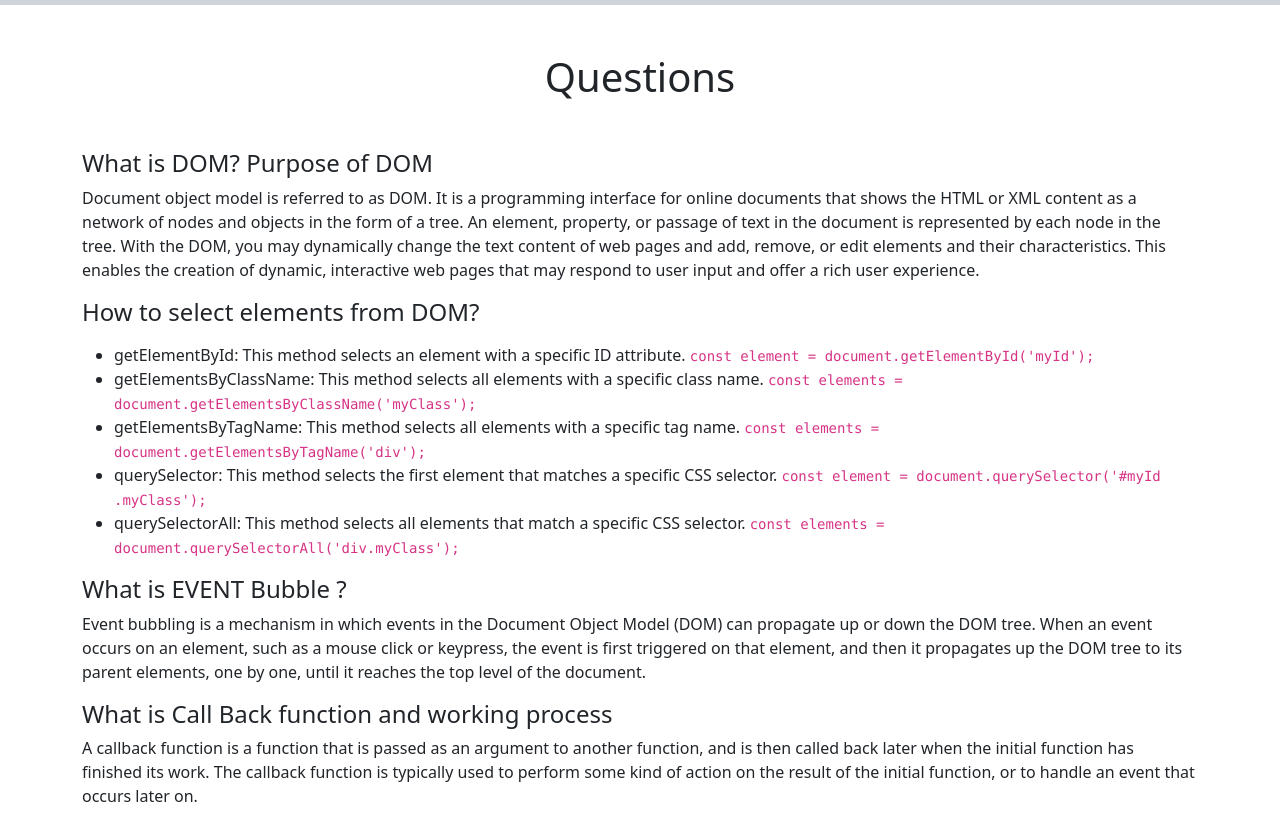
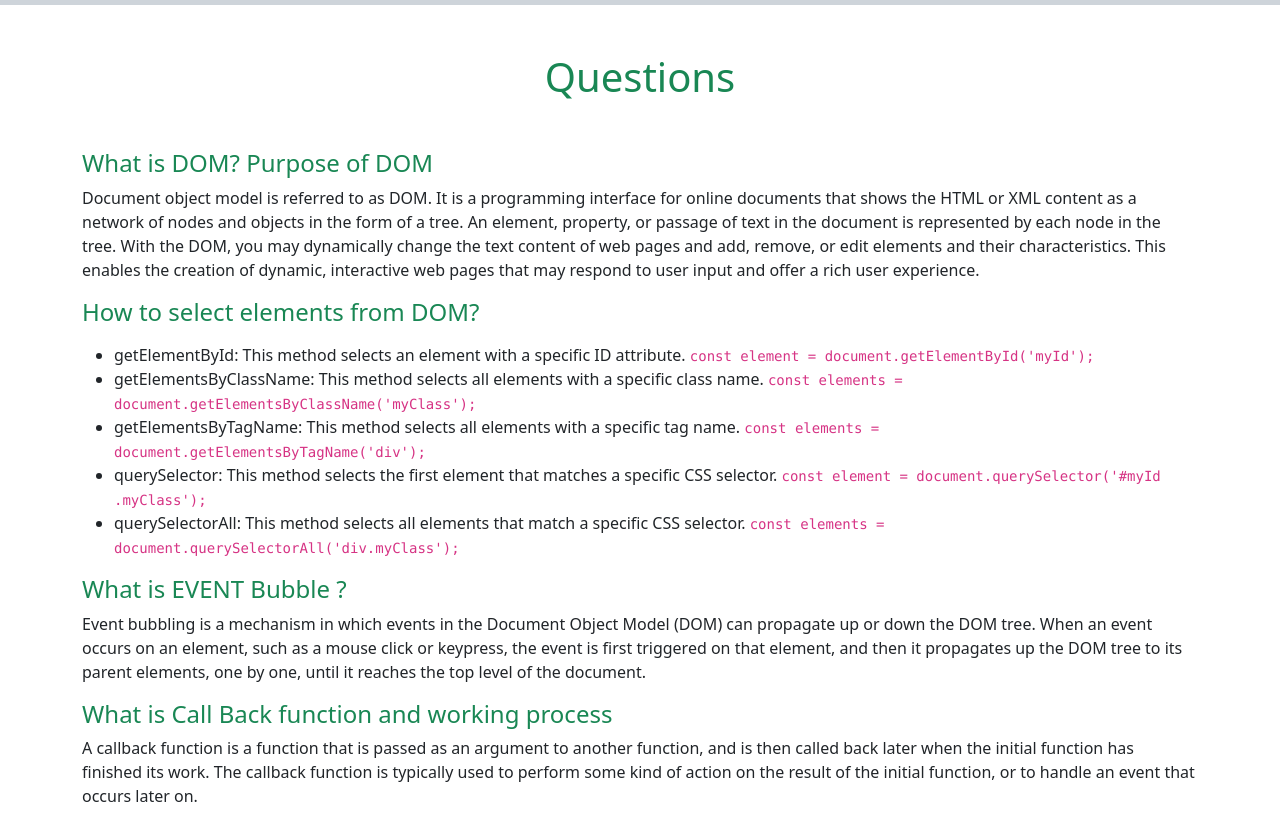
Before and after one commit to ShakawathHossen/area-calculator, a plain HTML site: page blog.html in a window 1280 px wide. Shown: the part 62-902 px from the top of the page. Drawn offline with nearby package versions, Linux system fonts and the light colour scheme.

Commit message:
re write some code and final commit

```diff
--- a/JS/calculation.js
+++ b/JS/calculation.js
@@ -59,7 +59,7 @@ document.getElementById("rectangle-btn").addEventListener("click", function () {
   }
 
 
-  // make calculations for rectangle
+  // make calculations for rectangle with reuseable function
   const rectangleArea = displayValue(rectangleWidth, rectangleLength);
   // error handle for NAN and negative numbers
   if (isNaN(rectangleArea) || rectangleArea < 0 || rectangleArea == "") {
--- a/JS/common.js
+++ b/JS/common.js
@@ -28,13 +28,13 @@ function getBackHomeButton() {
   window.location.href = "index.html";
 }
 
-// color chgane on mouseover
+// multiplication function for reuse
 function displayValue(a, b){
   const sum = (a*b);
   return sum;
 }
 
-
+// color chgane on mouseenter function call
 function randomBackground(geometry){
   geometry.addEventListener('mouseenter', function() {
   let randomColor = "#" + Math.floor(Math.random()*16777215).toString(16);
--- a/blog.html
+++ b/blog.html
@@ -20,12 +20,12 @@
     <!-- main start  -->
     <section>
       <div class="container my-5">
-        <h1 class="text-center my-5">Questions</h1>
-        <h4>What is DOM? Purpose of DOM</h4>
+        <h1 class="text-center my-5 text-success">Questions</h1>
+        <h4 class="text-success">What is DOM? Purpose of DOM</h4>
         <p>Document object model is referred to as DOM. It is a programming interface for online documents that shows the HTML or XML content as a network of nodes and objects in the form of a tree. An element, property, or passage of text in the document is represented by each node in the tree.
           With the DOM, you may dynamically change the text content of web pages and add, remove, or edit elements and their characteristics. This enables the creation of dynamic, interactive web pages that may respond to user input and offer a rich user experience.
         </p>
-        <h4>How to select elements from DOM?</h4>
+        <h4 class="text-success">How to select elements from DOM?</h4>
         <p><ul>
           <li>getElementById: This method selects an element with a specific ID attribute. <code>const element = document.getElementById('myId');</code></li>
           <li>getElementsByClassName: This method selects all elements with a specific class name. <code>const elements = document.getElementsByClassName('myClass');</code></li>
@@ -36,9 +36,9 @@
           <li>querySelectorAll: This method selects all elements that match a specific CSS selector. <code>const elements = document.querySelectorAll('div.myClass');
           </code></li>
         </ul></p>
-        <h4>What is EVENT Bubble ?</h4>
+        <h4 class="text-success">What is EVENT Bubble ?</h4>
         <p>Event bubbling is a mechanism in which events in the Document Object Model (DOM) can propagate up or down the DOM tree. When an event occurs on an element, such as a mouse click or keypress, the event is first triggered on that element, and then it propagates up the DOM tree to its parent elements, one by one, until it reaches the top level of the document.</p>
-        <h4>What is Call Back function and working process</h4>
+        <h4 class="text-success">What is Call Back function and working process</h4>
         <p>A callback function is a function that is passed as an argument to another function, and is then called back later when the initial function has finished its work. The callback function is typically used to perform some kind of action on the result of the initial function, or to handle an event that occurs later on. </p>
       </div>
     </section>
```
Also changed, not shown: index.html (+5 -6 lines).
